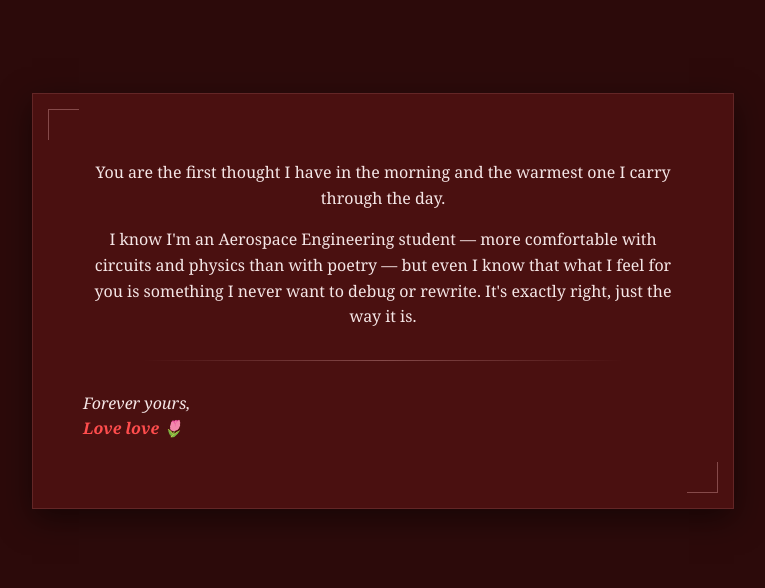
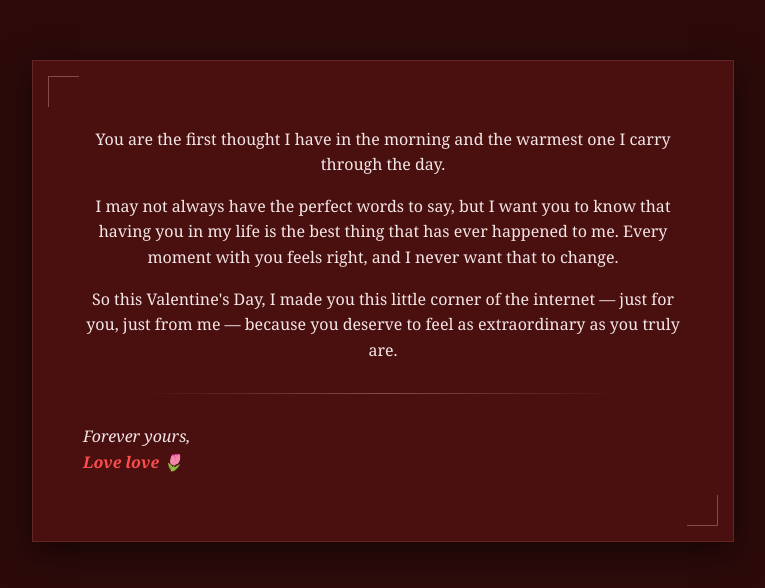
Before and after one commit to khenflorence/Valentines, a plain HTML site: page index.html in a window 1280 px wide. Shown: the part 959-1547 px from the top of the page, without its empty margins (257-1022 px from the left). Drawn offline with Linux system fonts and the light colour scheme.

Commit message:
Update index.html

```diff
--- a/index.html
+++ b/index.html
@@ -83,7 +83,7 @@
             font-size: 1.2rem;
             cursor: pointer;
             box-shadow: 0 0 20px rgba(255, 77, 77, 0.4);
-            transition: all 0.3s ease; /* Smooth growing effect */
+            transition: all 0.3s ease;
             z-index: 100;
         }
 
@@ -120,7 +120,8 @@
     <section>
         <div class="card">
             <p>You are the first thought I have in the morning and the warmest one I carry through the day.</p>
-            <p>I know I'm an Aerospace Engineering student — more comfortable with circuits and physics than with poetry — but even I know that what I feel for you is something I never want to debug or rewrite. It's exactly right, just the way it is.</p>
+            <p>I may not always have the perfect words to say, but I want you to know that having you in my life is the best thing that has ever happened to me. Every moment with you feels right, and I never want that to change.</p>
+            <p>So this Valentine's Day, I made you this little corner of the internet — just for you, just from me — because you deserve to feel as extraordinary as you truly are.</p>
             <div class="divider"></div>
             <p class="signature">Forever yours,<br><span>Love love</span> 🌷</p>
         </div>
@@ -162,22 +163,18 @@
         noBtn.addEventListener('mouseover', () => {
             noCount++;
 
-            // 1. Move the No button away
             const x = Math.random() * (window.innerWidth - noBtn.offsetWidth);
             const y = Math.random() * (window.innerHeight - noBtn.offsetHeight);
             noBtn.style.position = 'fixed';
             noBtn.style.left = `${x}px`;
             noBtn.style.top = `${y}px`;
 
-            // 2. Make the Yes button bigger
             yesSize += 0.4;
             yesBtn.style.transform = `scale(${yesSize})`;
 
-            // 3. Update Yes button text based on count
             if (noCount === 3) yesBtn.innerText = "Please say say say! 🌷";
             if (noCount >= 5) yesBtn.innerText = "PLEASE JUST CLICK ME ❤️";
 
-            // Update No button text to be more persuasive
             if (noCount < phrases.length) {
                 noBtn.innerText = phrases[noCount];
             }
```
